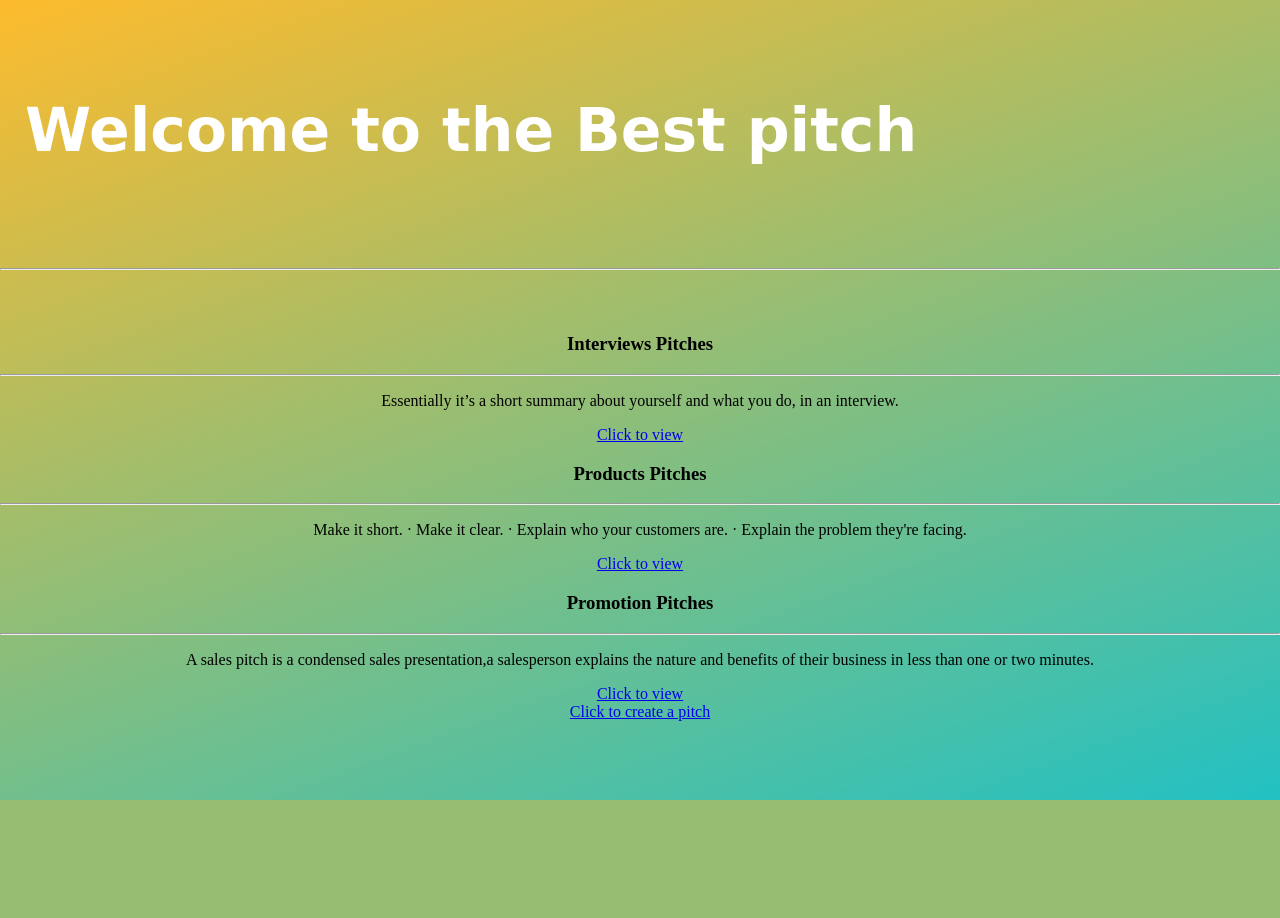
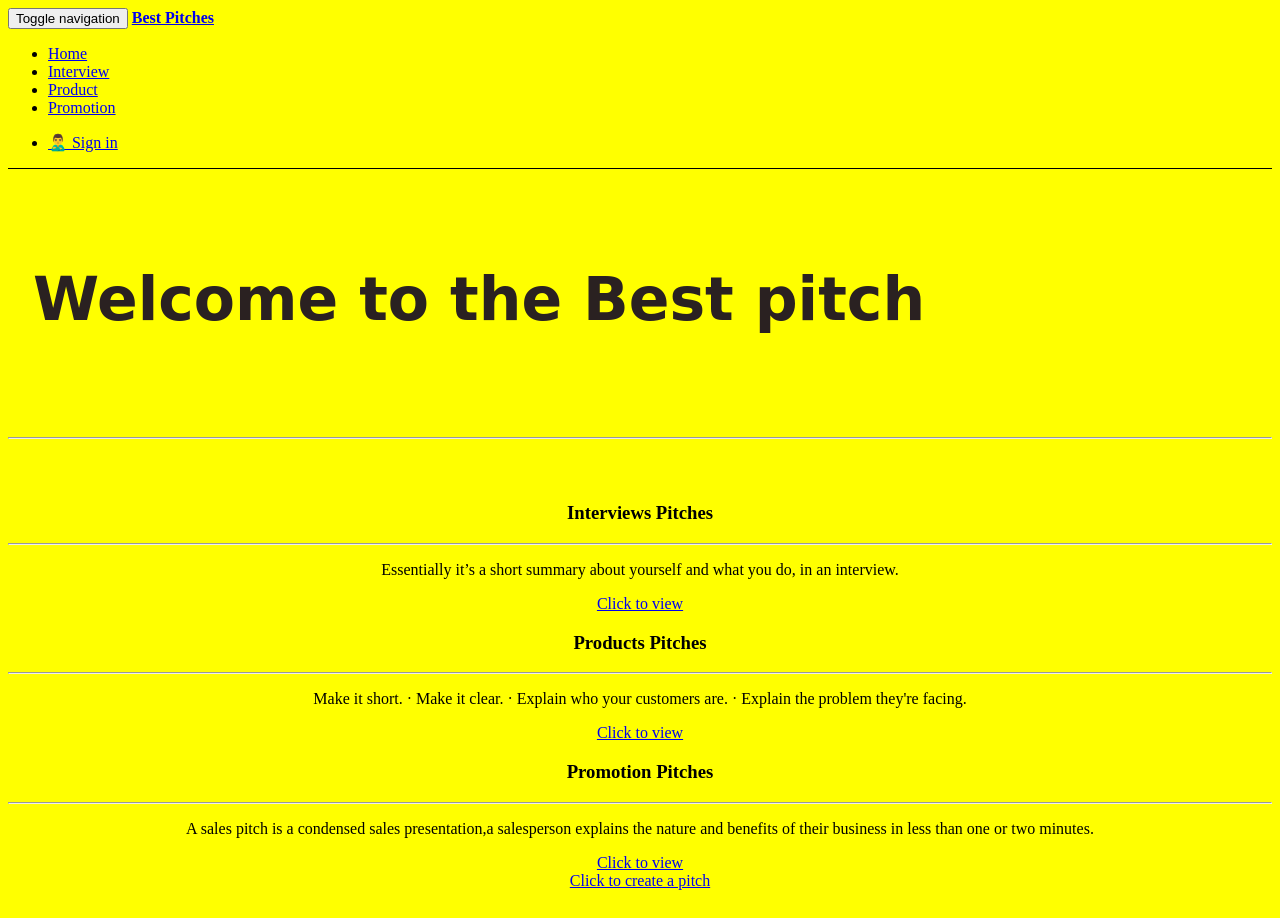
Before and after one commit to Clemo97/flask-pitch, a Flask app: page / in a window 1280 px wide. Before the commit the page ends 800 px from the top, so only its background shows below. Run offline with Flask 2, Linux system fonts and the light colour scheme; data comes from the database, SQL or seed files in the repository; both versions use the stored data as it was after the commit; some libraries are stand-ins or nearby versions; some web fonts are replaced.

Commit message:
change background color.

```diff
--- a/app/templates/index.html
+++ b/app/templates/index.html
@@ -7,16 +7,15 @@
 <link href="https://fonts.googleapis.com/css?family=Ranga" rel="stylesheet">
 <link href="https://fonts.googleapis.com/css?family=Monoton" rel="stylesheet">
 <link href="https://fonts.googleapis.com/css?family=Cormorant+Upright" rel="stylesheet">
-<link rel="stylesheet" href="{{url_for('static',filename='css/styles.css')}}">
+<link rel="stylesheet" href="{{url_for('static',filename='static/css/styles.css')}}">
 {%endblock%}
 
 <!-- Content block -->
-{%block content%}
+{% block content %}
 
-<body>
-
-    <div class=back>
-        <div class=" text-center " style="font-family: 'Indie Flower', cursive; color: #fff; padding: 55px 25px; ">
+<body style="background-color: yellow;">
+    <div class="container">
+        <div class=" text-center " style="font-family: 'Indie Flower', cursive; color: rgb(42, 33, 33); padding: 55px 25px; ">
             <h1 class="head"><strong>Welcome to the Best pitch</strong></h1>
         </div>
         <hr>
```
Also changed, not shown: app/pitch1.db.
